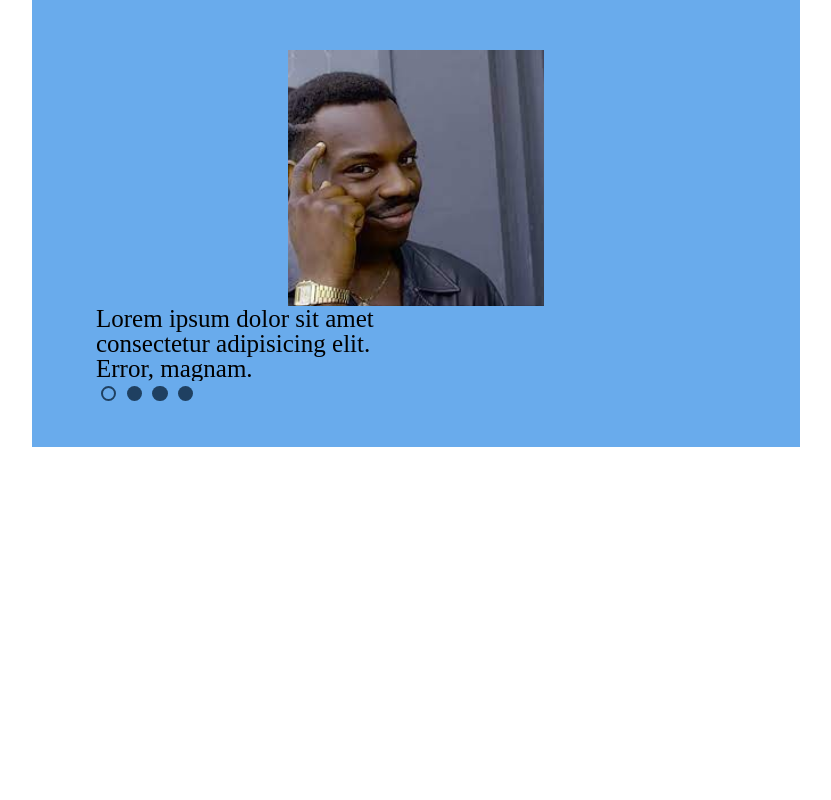
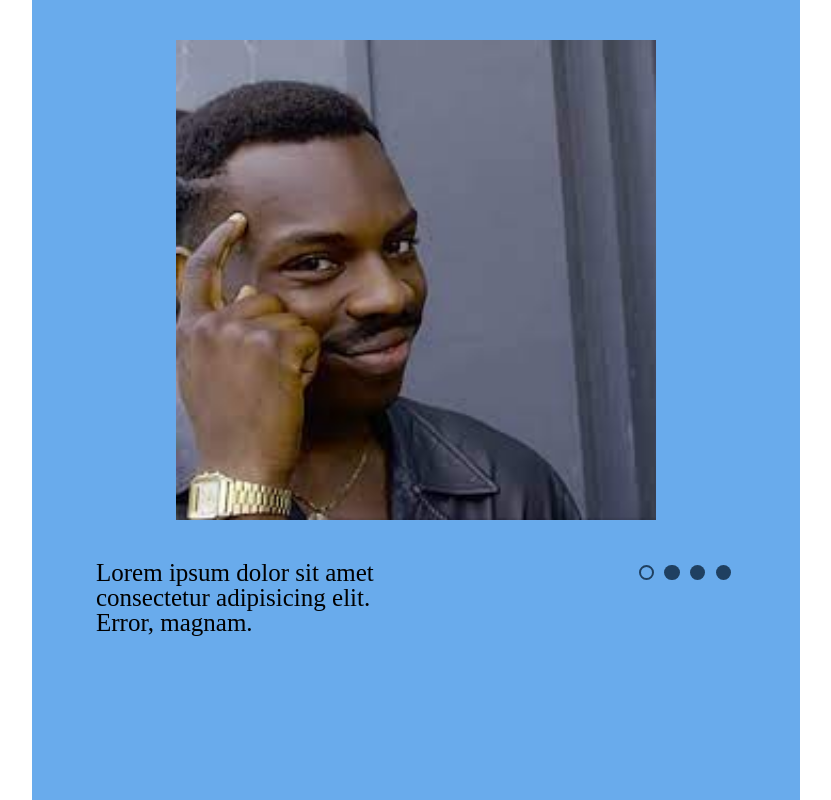
Before and after one commit to AlistrovNick/cssMemSlider, a plain HTML site: page cssMemSlider/index.html in a window 1280 px wide. Shown: the whole page, without its empty margins (224-1055 px from the left). Drawn offline with Linux system fonts and the light colour scheme.

Commit message:
feat: add elements positioning (Пт, 13 май, 2022 13:58:02)

```diff
--- a/cssMemSlider/index.html
+++ b/cssMemSlider/index.html
@@ -25,9 +25,9 @@
                 </div>
                 <div class="slider__subtitles">
                     <span class="slider__subtitle">Lorem ipsum dolor sit amet consectetur adipisicing elit. Error, magnam.</span>
-                    <span class="slider__subtitle">Subtitle 2</span>
-                    <span class="slider__subtitle">Subtitle 3</span>
-                    <span class="slider__subtitle">Subtitle 4</span>
+                    <span class="slider__subtitle">Lorem ipsum dolor sit amet consectetur adipisicing elit. Autem quo voluptatibus beatae vel blanditiis explicabo cupiditate inventore quae totam commodi?</span>
+                    <span class="slider__subtitle">Lorem ipsum dolor sit amet.</span>
+                    <span class="slider__subtitle">Lorem, ipsum.</span>
                 </div>
                 <div class="slider__navigation navigation">
                     <label class="navigation__button" for="slider-button-01">
--- a/cssMemSlider/style.css
+++ b/cssMemSlider/style.css
@@ -41,10 +41,16 @@ h1,h2,h3,h4,h5,h6{font-size:inherit;font-weight: 400;}
 	width: 60vw;
 }
 .content {
+	min-height: 100vh;
 	padding: 5vh 5vw;
 	background-color: #69abec;
 }
 .slider {
+	display: flex;
+	flex-direction: row;
+	flex-wrap: wrap;
+	justify-content: space-between;
+	row-gap: 5vh;
 }
 input[type=radio] {
 	appearance: none;
@@ -53,13 +59,13 @@ input[type=radio] {
 	margin-left: 0;
 }
 #slider-button-02:checked ~ .slider__images .slider__image:nth-of-type(1)  {
-	margin-left: -30vw;
+	margin-left: -50vw;
 }
 #slider-button-03:checked ~ .slider__images .slider__image:nth-of-type(1)  {
-	margin-left: -60vw;
+	margin-left: -100vw;
 }
 #slider-button-04:checked ~ .slider__images .slider__image:nth-of-type(1)  {
-	margin-left: -90vw;
+	margin-left: -150vw;
 }
 #slider-button-01:checked ~ .slider__subtitles .slider__subtitle:nth-of-type(1) {
 	margin-left: 0;
@@ -92,8 +98,8 @@ input[type=radio] {
 .slider__images {
 	display: flex;
 	margin: 0 auto;
-	width: 30vw;
-	height: 20vw;
+	width: 100%;
+	height: 60vh;
 	overflow-x: hidden;
 }
 .slider__image {
@@ -126,6 +132,8 @@ input[type=radio] {
 .slider__navigation {
 }
 .navigation {
+	display: block;
+	width: 8vw;
 	display: flex;
 }
 .navigation__button {
```
